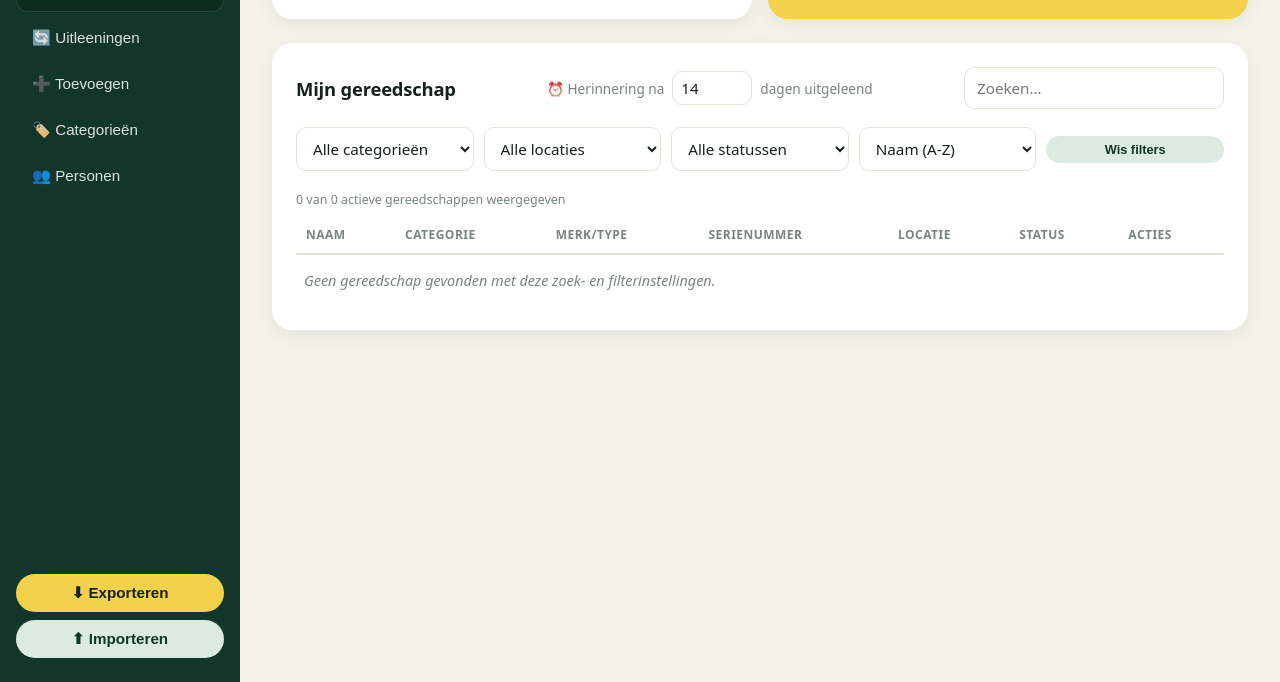
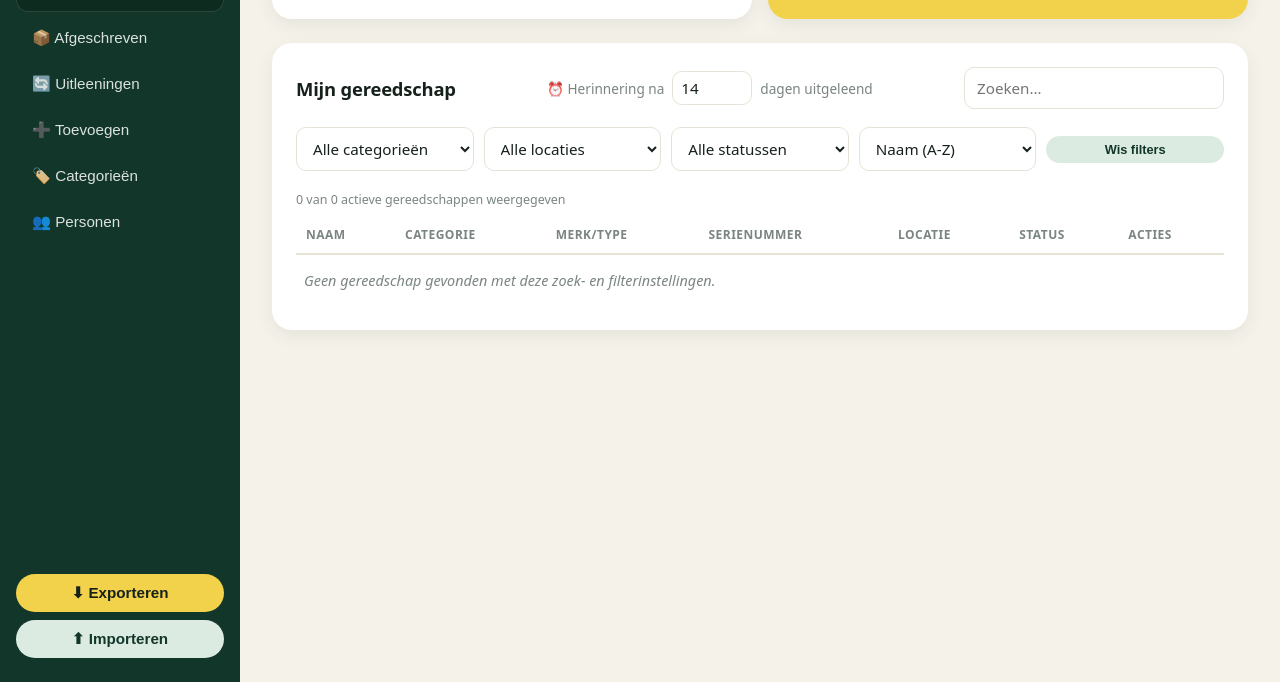
Before and after one commit to RichardVerkerk/Gereedschap, a plain HTML site: page index.html in a window 1280 px wide. Shown: the part 118-800 px from the top of the page. Drawn offline with Linux system fonts and the light colour scheme.

Commit message:
ADD afschrijvingen menu item

```diff
--- a/index.html
+++ b/index.html
@@ -245,6 +245,7 @@
     </div>
     <nav class="tabs">
       <button class="active" data-tab="tools">🧰 Gereedschap</button>
+      <button data-tab="retired">📦 Afgeschreven</button>
       <button data-tab="loans">🔄 Uitleeningen</button>
       <button data-tab="add">➕ Toevoegen</button>
       <button data-tab="cats">🏷️ Categorieën</button>
```
